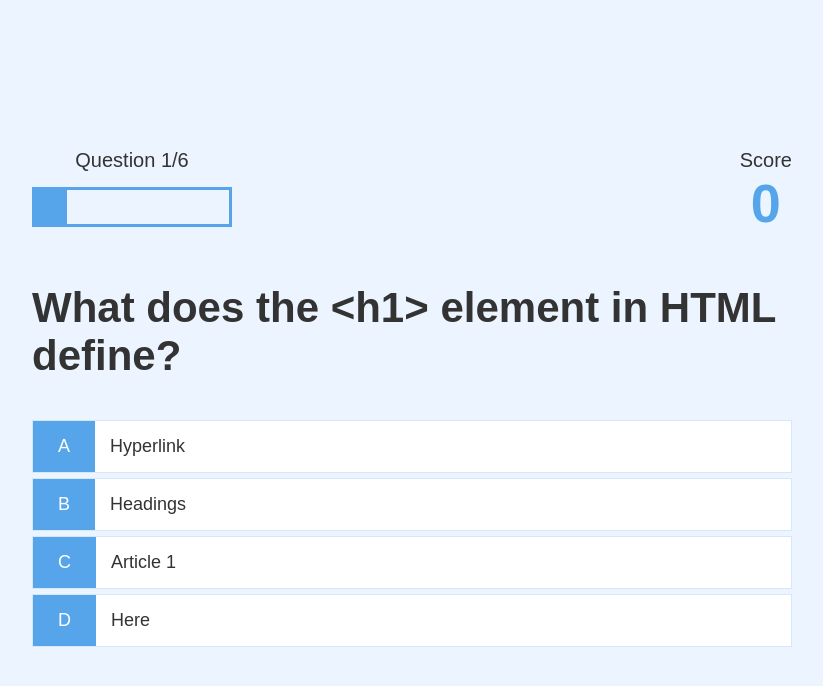
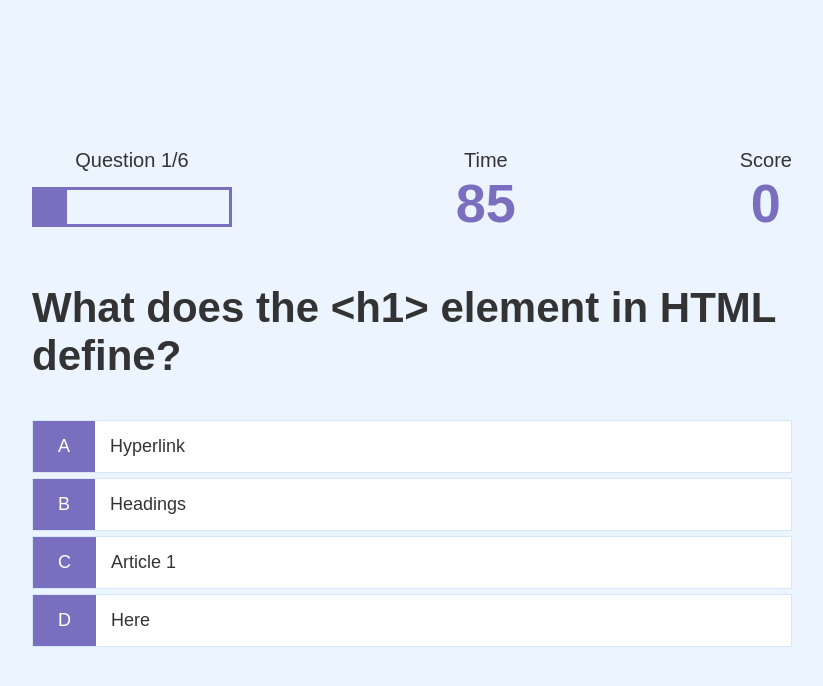
Before and after one commit to StephanieGeorgiadis/Code-Quiz, a plain HTML site: page html/game.html in a window 1280 px wide. Shown: the whole page, without its empty margins (228-1051 px from the left). Drawn offline with Linux system fonts and the light colour scheme.

Commit message:
finished

```diff
--- a/assets/css/app.css
+++ b/assets/css/app.css
@@ -18,7 +18,7 @@ h1, h2, h3, h4 {
 
 h1 {
     font-size: 5.4rem;
-    color: #56a5eb;
+    color: #7A6FBF;
     margin-bottom: 5rem;
 }
 
@@ -80,10 +80,10 @@ h3 {
     padding: 1rem 0;
     width: 20rem;
     text-align: center;
-    border: 0.1rem solid #56a5eb;
+    border: 0.1rem solid #7A6FBF;
     margin-bottom: 1rem;
     text-decoration: none;
-    color: #56a5eb;
+    color: #7A6FBF;
     background-color: #ffffff;
 }
 
--- a/assets/css/game.css
+++ b/assets/css/game.css
@@ -16,7 +16,7 @@
 
 .choice-prefix {
     padding: 1.5rem 2.5rem;
-    background-color: #56a5eb;
+    background-color: #7A6FBF;
     color: #ffffff;
 }
 
@@ -50,12 +50,12 @@
 #progressBar {
     width: 20rem;
     height: 4rem;
-    border: 0.3rem solid #56a5eb;
+    border: 0.3rem solid #7A6FBF;
     margin-top: 1.5rem;
 }
 
 #progressBarFull {
     height: 3.4rem;
-    background-color: #56a5eb;
+    background-color: #7A6FBF;
     width: 0%;
 }
--- a/assets/js/game.js
+++ b/assets/js/game.js
@@ -3,6 +3,7 @@ var choices = Array.from(document.getElementsByClassName("choice-text"));
 var progressText = document.getElementById("progressText");
 var scoreText = document.getElementById("score");
 var progressBarFull = document.getElementById("progressBarFull");
+var timeEl = document.querySelector("#time");
 
 var currentQuestion = {};
 var acceptingAnswers = false;
@@ -18,7 +19,23 @@ function startGame() {
     score = 0;
     availableQuestions = [...questions];
     console.log(availableQuestions);
+    setTime();
     getNewQuestion();
+};
+
+function setTime() {
+    secondsLeft = availableQuestions.length * 15;
+    console.log(secondsLeft);
+    var timerInterval = setInterval(function() {
+      secondsLeft--;
+      timeEl.textContent = secondsLeft;
+
+      if(secondsLeft === 0) {
+        clearInterval(timerInterval);
+        alert("Times Up!");
+      }
+
+    }, 1000);
 };
 
 function getNewQuestion() {
@@ -59,13 +76,16 @@ choices.forEach(function(choice) {
             if (classToApply === 'correct') {
                 incrementScore(CORRECT_BONUS);
             }
+            if (classToApply === 'incorrect') {
+                secondsLeft = secondsLeft - 10;
+            }
 
         selectedChoice.parentElement.classList.add(classToApply);
 
         setTimeout(function() {
             selectedChoice.parentElement.classList.remove(classToApply);
         getNewQuestion();
-        },500);
+        }, 200);
     });
 });
 
--- a/html/game.html
+++ b/html/game.html
@@ -19,8 +19,16 @@
                         <div id="progressBar">
                           <div id="progressBarFull"></div>
                         </div>
-                      </div>
-                      <div id="hud-item">
+                    </div>
+                    <div id="hud-item">
+                        <p class="hud-prefix">
+                            Time
+                        </p>
+                        <h1 class="hud-main-text" id="time">
+                            0
+                        </h1>
+                    </div>
+                    <div id="hud-item">
                         <p class="hud-prefix">
                           Score
                         </p>
```
